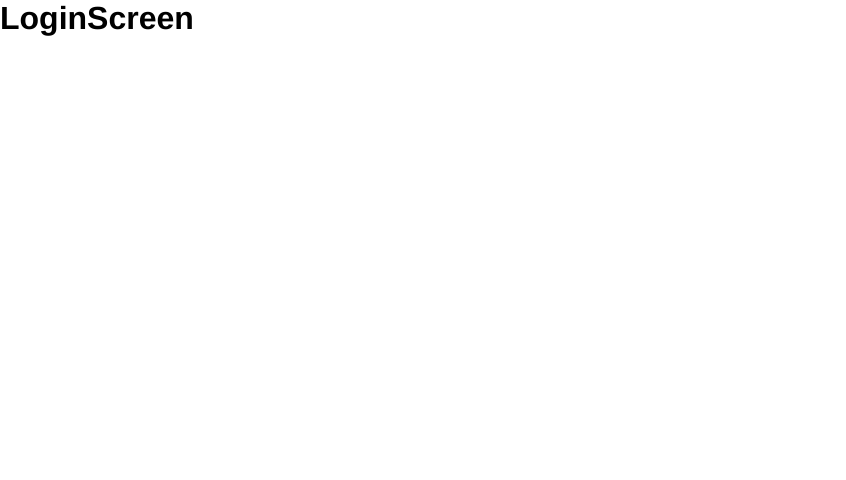
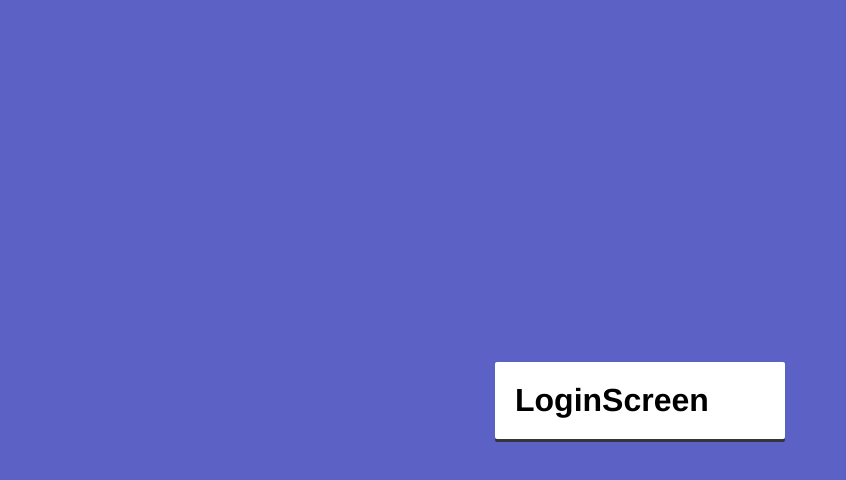
Before and after one commit to PereiraCC/JournalApp-React, a React app: page /auth/login in a window 1280 px wide. Shown: the whole page, without its empty margins (0-846 px from the left). Built offline with nearby package versions, Linux system fonts and the light colour scheme.

Commit message:
AuthRouter styles added

```diff
--- a/src/routers/AuthRouter.js
+++ b/src/routers/AuthRouter.js
@@ -6,7 +6,8 @@ import { RegisterScreen } from '../components/auth/RegisterScreen';
 
 export const AuthRouter = () => {
   return (
-    <div>
+    <div className="auth__main">
+      <div className="auth__box-container">
         <Switch>
             <Route
               exact
@@ -23,6 +24,7 @@ export const AuthRouter = () => {
             <Redirect to="/auth/login" />
 
         </Switch>
+      </div>
     </div>
   );
 };
--- /dev/null
+++ b/src/styles/components/_auth.scss
@@ -0,0 +1,18 @@
+
+.auth__main {
+    align-items: center;
+    background-color: $primary;
+    display: flex;
+    height: 100vh;
+    justify-content: center;
+    margin: 0px;
+    width: 100vw;
+}
+
+.auth__box-container {
+    background-color: white;
+    border-radius: 2px;
+    box-shadow: 0px 3px $dark-grey;
+    padding: 20px;
+    width: 250px;
+}
--- a/src/styles/styles.scss
+++ b/src/styles/styles.scss
@@ -4,3 +4,4 @@
 @import './base/base';
 
 // Components
+@import './components/auth'
```
